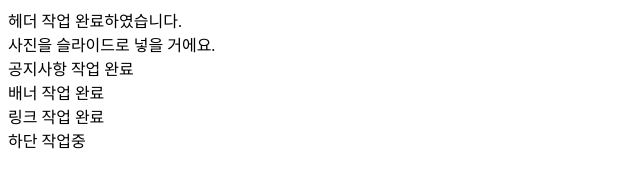
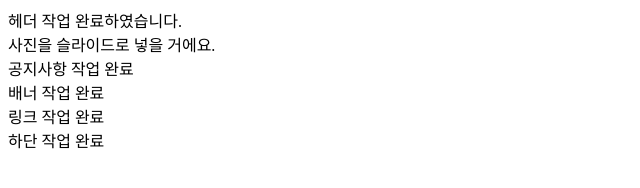
Before and after one commit to devgreact/grid, a plain HTML site: page index.html in a window 1280 px wide. Shown: the full height of the page, 0-640 px from the left. Drawn offline with Linux system fonts and the light colour scheme.

Commit message:
하단 작업완료

```diff
--- a/index.html
+++ b/index.html
@@ -19,7 +19,7 @@
       <div class="notice">공지사항 작업 완료</div>
       <div class="banner">배너 작업 완료</div>
       <div class="link">링크 작업 완료</div>
-      <div class="footer">하단 작업중</div>
+      <div class="footer">하단 작업 완료</div>
     </div>
   </body>
 </html>
```
